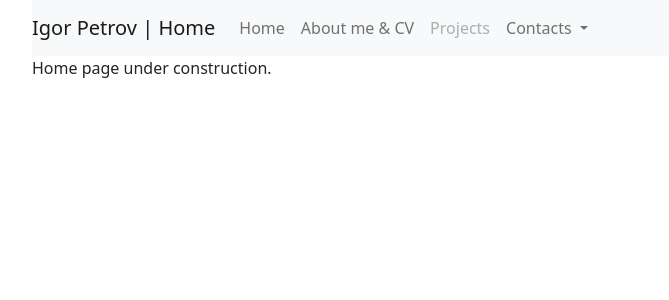
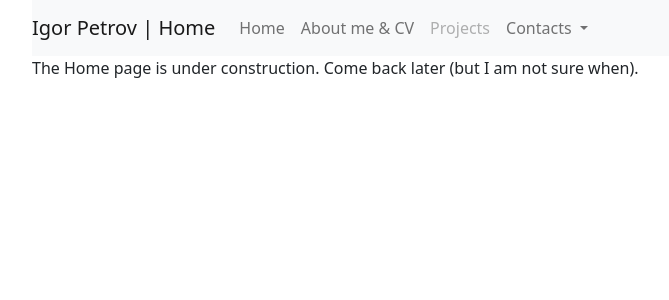
Before and after one commit to 1petr0v/1petr0v-github-io-src, an Angular app: page /home in a window 1280 px wide. Shown: the top 300 px of the page, without its empty margins (50-719 px from the left). Built offline with nearby package versions, Linux system fonts and the light colour scheme.

Commit message:
Final testing of github actions

```diff
--- a/src/app/pages/intro/intro.component.html
+++ b/src/app/pages/intro/intro.component.html
@@ -1 +1 @@
-<p>Home page under construction.</p>
+<p>The Home page is under construction. Come back later (but I am not sure when).</p>
```
